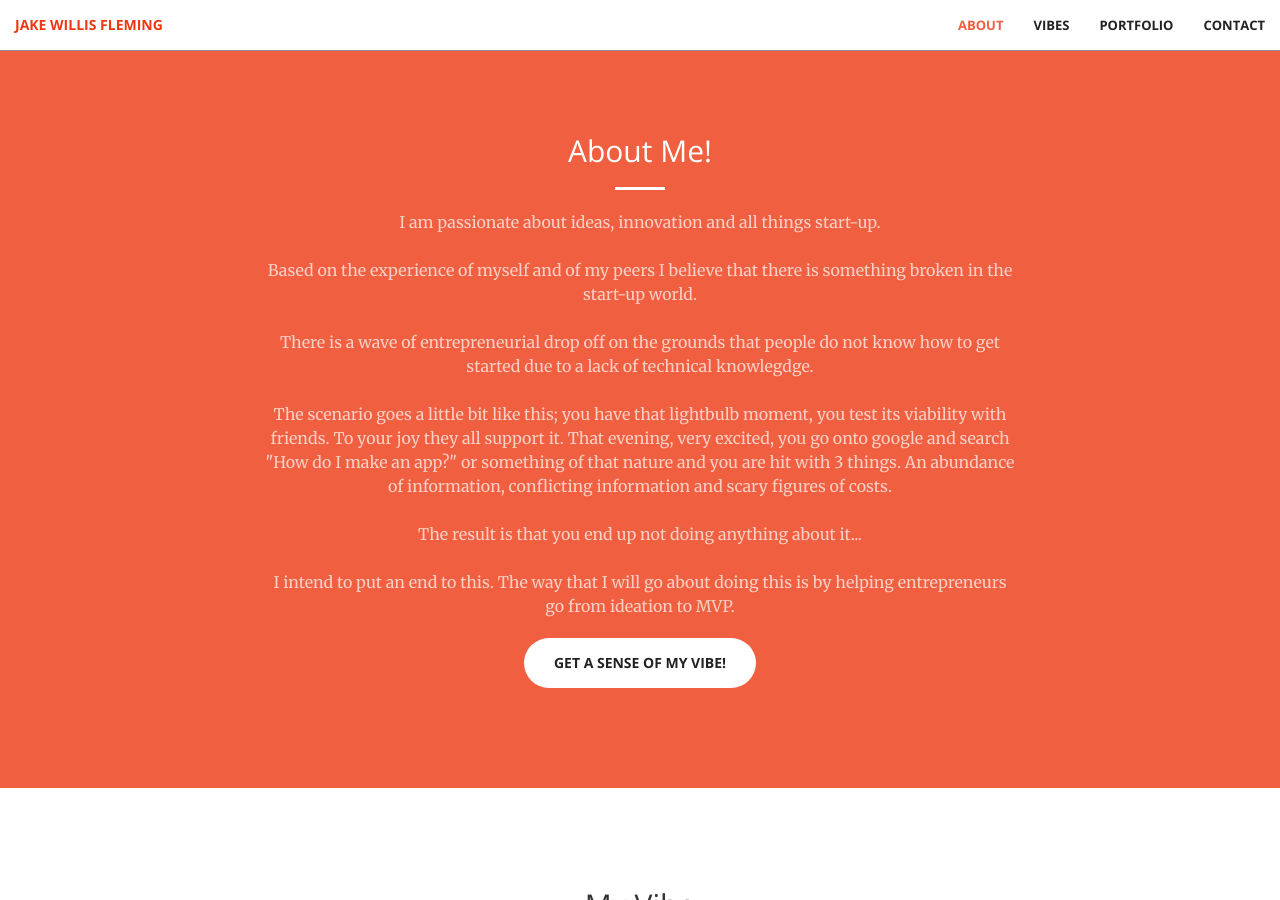
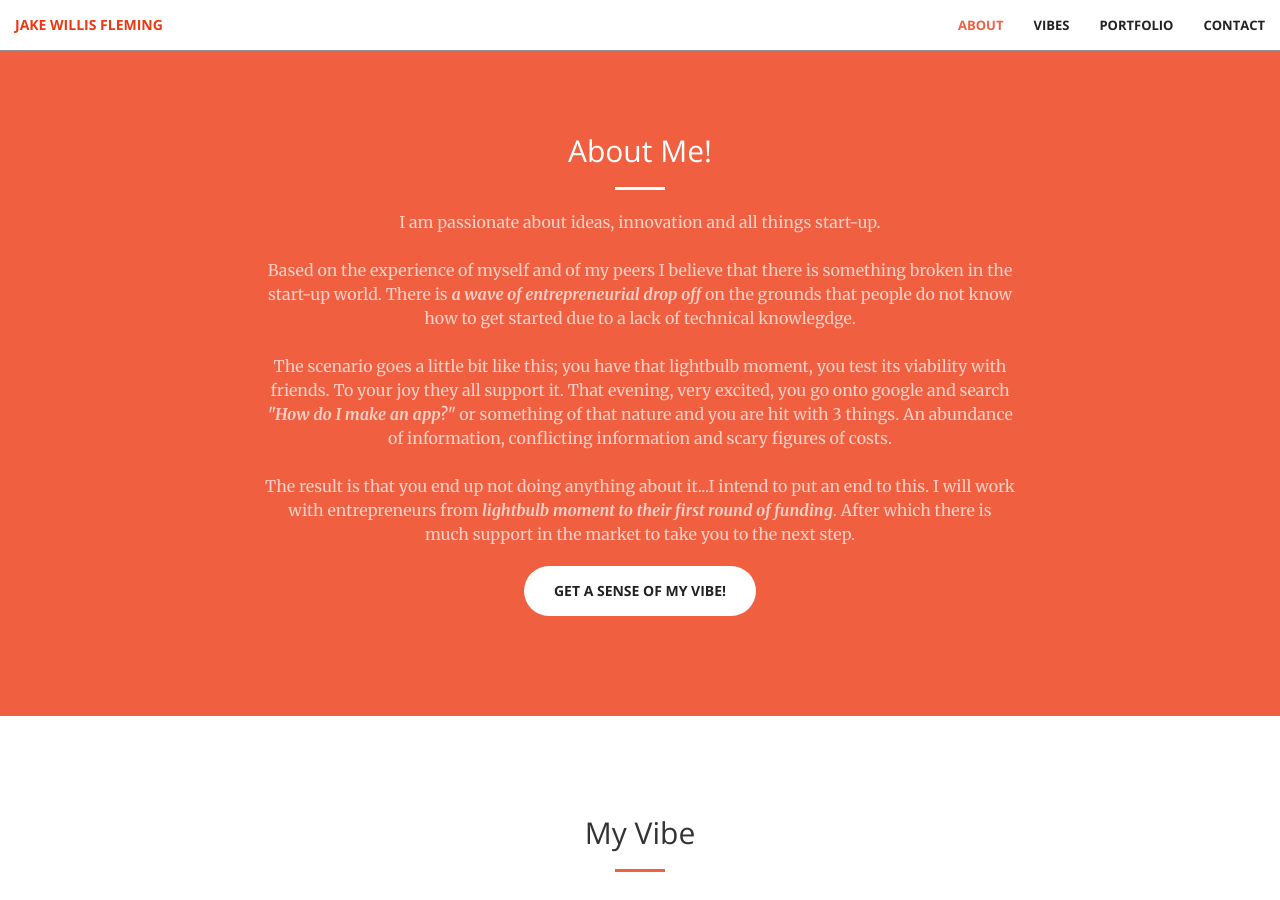
Before and after one commit to JakeyPedz/JakeyPedz.github.io, a Jekyll site: the page built from index.html, in a window 1280 px wide and 900 px high, scrolled down 866 px. Built offline with Jekyll 4.4.1, drawn with Linux system fonts in a browser that asks for light colours; some of the changed text lies outside the part shown.

Commit message:
made some changes

```diff
--- a/_includes/call-to-action.html
+++ b/_includes/call-to-action.html
@@ -7,17 +7,11 @@
                 <p class="text-faded">I am passionate about ideas, innovation and all things start-up.<br>
 
                 <br>
-                Based on the experience of myself and of my peers I believe that there is something broken in the start-up world.<br>
-
+                Based on the experience of myself and of my peers I believe that there is something broken in the start-up world. There is <strong><i>a wave of entrepreneurial drop off</i></strong> on the grounds that people do not know how to get started due to a lack of technical knowlegdge.<br>
                 <br>
-                There is a wave of entrepreneurial drop off on the grounds that people do not know how to get started due to a lack of technical knowlegdge.<br>
+                The scenario goes a little bit like this; you have that lightbulb moment, you test its viability with friends. To your joy they all support it. That evening, very excited, you go onto google and search <strong><i>"How do I make an app?"</i></strong> or something of that nature and you are hit with 3 things. An abundance of information, conflicting information and scary figures of costs.<br>
                 <br>
-                The scenario goes a little bit like this; you have that lightbulb moment, you test its viability with friends. To your joy they all support it. That evening, very excited, you go onto google and search "How do I make an app?" or something of that nature and you are hit with 3 things. An abundance of information, conflicting information and scary figures of costs.<br>
-                <br>
-                The result is that you end up not doing anything about it...<br>
-
-                <br>
-                I intend to put an end to this. The way that I will go about doing this is by helping entrepreneurs go from ideation to MVP.
+                The result is that you end up not doing anything about it...I intend to put an end to this. I will work with entrepreneurs from <strong><i>lightbulb moment to their first round of funding</i></strong>. After which there is much support in the market to take you to the next step.
                 <br>
                 </p>
                 <a href="#" class="btn btn-default btn-xl">Get a sense of my Vibe!</a>
--- a/_includes/header.html
+++ b/_includes/header.html
@@ -1,7 +1,7 @@
   <header>
     <div class="header-content">
         <div class="header-content-inner">
-            <h1>A BUDDING TECH ENTREPRENEUR</h1>
+            <h1>VENTURE ADVISORIAL</h1>
             <hr>
             <p>I want to help entrepreneurs go from ideation to product and enjoy the intellectual sparring that goes with it.</p>
             <a href="#about" class="btn btn-primary btn-xl page-scroll">Find Out More</a>
```
